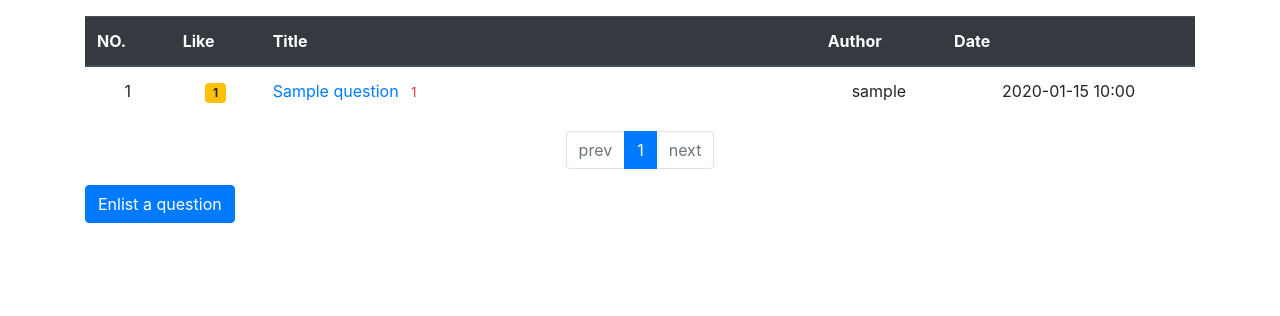
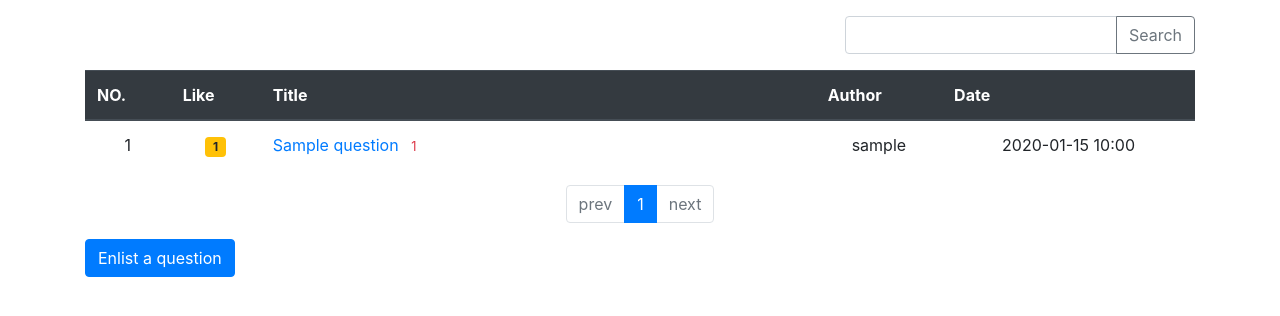
Before and after one commit to Dobuzi/pybo_flask, a Flask app: page /question/list/ in a window 1280 px wide. Shown: the part 57-373 px from the top of the page. Run offline with Flask 2, Linux system fonts and the light colour scheme; tables that the repository leaves empty hold one stand-in row (values such as "Sample post"); parts of the project's set-up code (start-up, migrations or seed data) failed here and were passed over; some libraries are stand-ins or nearby versions.

Commit message:
add searching function

```diff
--- a/pybo/templates/question/question_list.html
+++ b/pybo/templates/question/question_list.html
@@ -1,6 +1,14 @@
 {% extends 'base.html' %}
 {% block content %}
 <div class="container my-3">
+    <div class="row justify-content-end my-3">
+        <div class="col-4 input-group">
+            <input type="text" class="form-control kw" value="{{ kw or '' }}">
+            <div class="input-group-append">
+                <button class="btn btn-outline-secondary" type="button" id="btn_search">Search</button>
+            </div>
+        </div>
+    </div>
     <table class="table">
         <thead>
             <tr class="thead-dark">
@@ -41,7 +49,7 @@
     <ul class="pagination justify-content-center">
         {% if question_list.has_prev %}
         <li class="page-item">
-            <a href="?page={{ question_list.prev_num }}" class="page-link">prev</a>
+            <a data-page="{{ question_list.prev_num }}" class="page-link" href="#">prev</a>
         </li>
         {% else %}
         <li class="page-item disabled">
@@ -52,7 +60,7 @@
         {% if page_num %}
         {% if page_num != question_list.page %}
         <li class="page-item">
-            <a href="?page={{ page_num }}" class="page-link">{{ page_num }}</a>
+            <a data-page="{{ page_num }}" href="#" class="page-link">{{ page_num }}</a>
         </li>
         {% else %}
         <li class="page-item active" aria-current="page">
@@ -68,7 +76,7 @@
 
         {% if question_list.has_next %}
         <li class="page-item">
-            <a href="?page={{ question_list.next_num }}" class="page-link">next</a>
+            <a data-page="{{ question_list.next_num }}" href="#" class="page-link">next</a>
         </li>
         {% else %}
         <li class="page-item disabled">
@@ -78,4 +86,24 @@
     </ul>
     <a href="{{ url_for('question.create') }}" class="btn btn-primary">Enlist a question</a>
 </div>
+<form action="{{ url_for('question._list') }}" method="GET" id="searchForm">
+    <input type="hidden" name="kw" id="kw" value="{{ kw or '' }}">
+    <input type="hidden" name="page" id="page" value="{{ page }}">
+</form>
 {% endblock %}
+
+{% block script %}
+<script type="text/javascript">
+    $(document).ready(function () {
+        $(".page-link").on('click', function () {
+            $("#page").val($(this).data("page"));
+            $("#searchForm").submit();
+        })
+        $("#btn_search").on('click', function () {
+            $("#kw").val($(".kw").val());
+            $("#page").val(1);
+            $("#searchForm").submit()
+        })
+    })
+</script>
+{% endblock %}
--- a/pybo/views/question_views.py
+++ b/pybo/views/question_views.py
@@ -5,7 +5,7 @@ from werkzeug.utils import redirect
 
 from .. import db
 
-from ..models import Question
+from ..models import Question, Answer, User
 from ..forms import QuestionForm, AnswerForm
 from ..views.auth_views import login_required
 
@@ -14,9 +14,20 @@ bp = Blueprint('question', __name__, url_prefix='/question')
 @bp.route('/list/')
 def _list():
     page = request.args.get('page', type=int, default=1)
+    kw = request.args.get('kw', type=str, default='')
+
     question_list = Question.query.order_by(Question.create_date.desc())
+    if kw:
+        search = '%%{}%%'.format(kw)
+        sub_query = db.session.query(Answer.question_id, Answer.content, User.username).join(User, Answer.user_id == User.id).subquery()
+        question_list = question_list.join(User).outerjoin(sub_query, sub_query.c.question_id == Question.id) \
+            .filter(Question.subject.ilike(search) |
+                    Question.content.ilike(search) |
+                    User.username.ilike(search) |
+                    sub_query.c.content.ilike(search) |
+                    sub_query.c.username.ilike(search)).distinct()
     question_list = question_list.paginate(page, per_page=10)
-    return render_template('question/question_list.html', question_list=question_list)
+    return render_template('question/question_list.html', question_list=question_list, page=page, kw=kw)
 
 @bp.route('/detail/<int:question_id>/')
 def detail(question_id):
```
Also changed, not shown: requirements.txt (added, +22 -0 lines).
